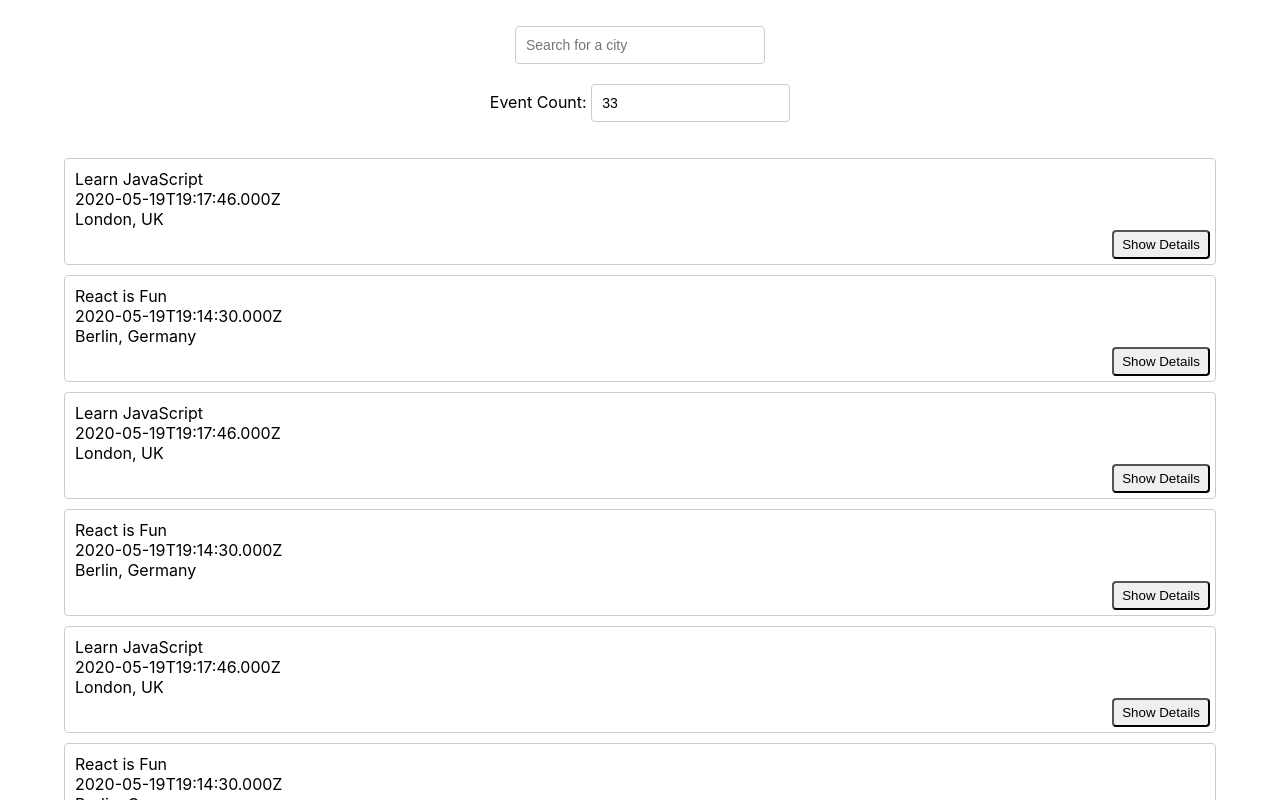
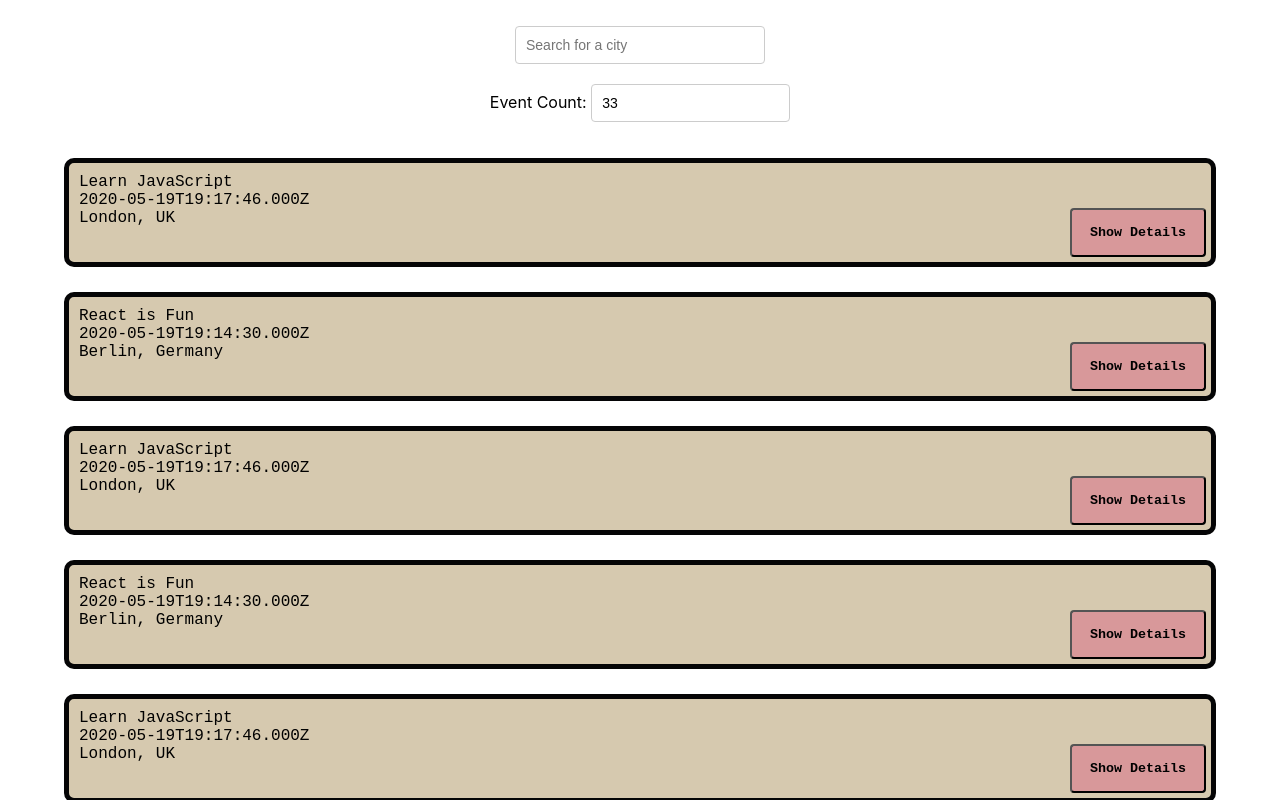
Before and after one commit to Bre-Wonder/meet-app, a React (Create React App) app: page / in a window 1280 px wide. Shown: the top 800 px of the page. Built offline with nearby package versions, Linux system fonts and the light colour scheme.

Commit message:
added and changed styling

```diff
--- a/src/App.css
+++ b/src/App.css
@@ -48,15 +48,15 @@ input[type="number"] {
   z-index: 2;
   align-self: center;
   margin: 0;
-  font-size: 14px;
+  font-size: 20px;
   box-shadow: 10px 10px 16px -12px rgba(0, 0, 0, 0.75);
 }
 
 .suggestions > li {
   text-align: left;
   padding: 8px 6px 8px 10px;
-  background-color: rgb(18, 17, 17);
-  cursor: default;
+  background-color: rgb(248, 241, 241);
+  cursor: pointer;
 }
 
 .suggestions > li:last-child {
@@ -70,19 +70,24 @@ input[type="number"] {
 
 .event {
   padding: 10px 10px 35px;
-  margin-bottom: 10px;
+  margin-bottom: 25px;
   text-align: left;
-  border: 1px solid #ccc;
-  border-radius: 4px;
+  border: 5px solid rgb(5, 5, 6);
+  border-radius: 10px;
   position: relative;
+  font-family: 'Roboto Mono', monospace;
+  background-color: #d6c9af;
 }
 
 .details-btn {
   position: absolute;
   right: 5px;
   bottom: 5px;
-  padding: 5px 8px;
+  padding: 15px 18px;
   border-radius: 4px;
   outline: none;
   cursor: pointer;
+  background-color: #d8989a;
+  font-family: 'Roboto Mono', monospace;
+  font-weight: 600;
 }
```
